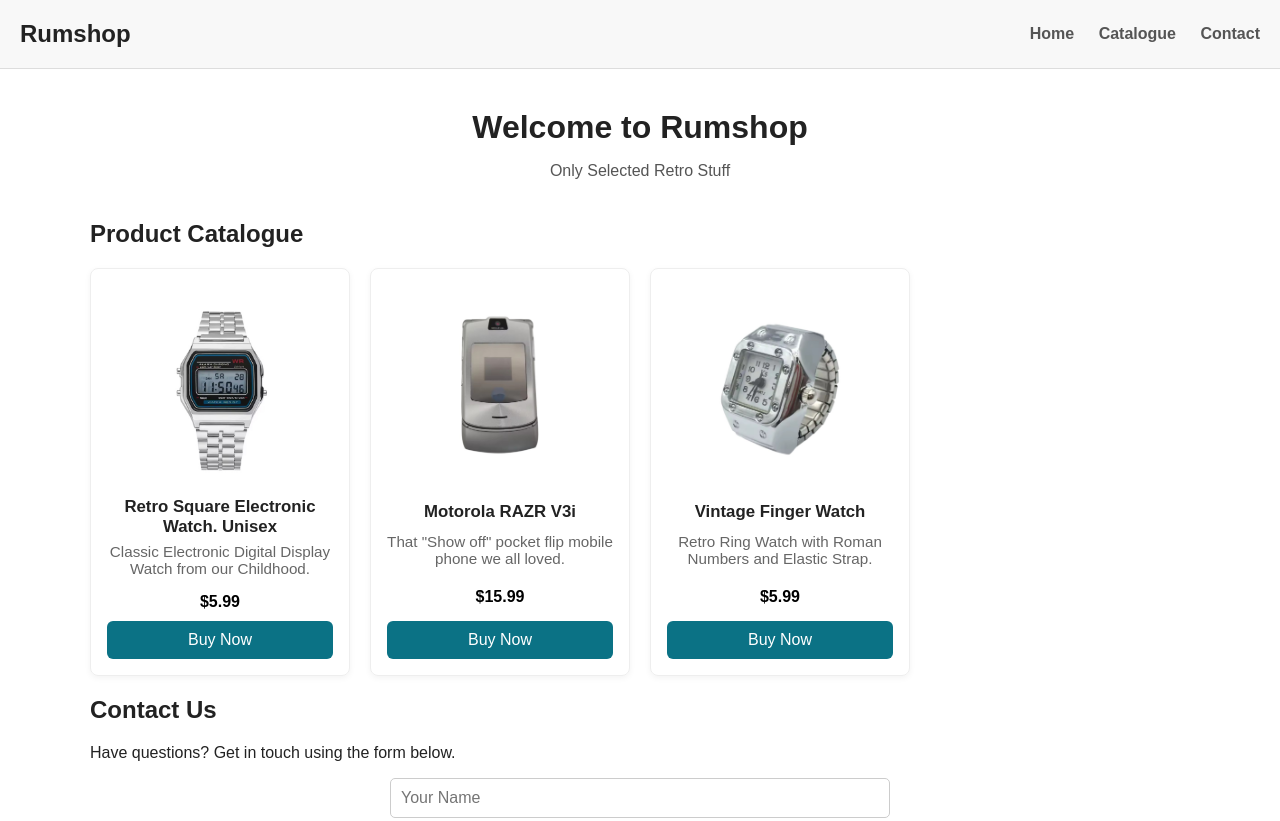
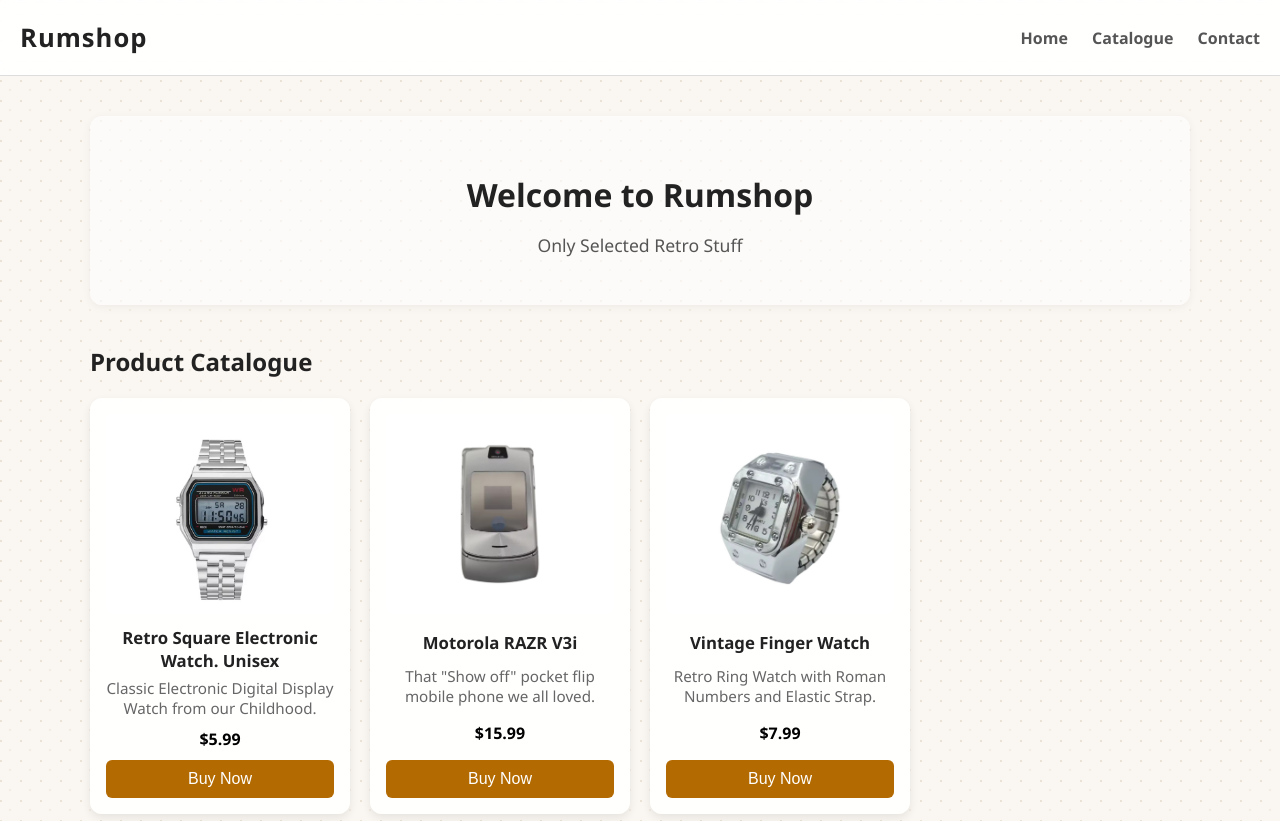
Before and after one commit to Rumshop/rumshop, a plain HTML site: page index.html in a window 1280 px wide. Shown: the top 821 px of the page. Drawn offline with Linux system fonts and the light colour scheme.

Commit message:
Update index.html

```diff
--- a/index.html
+++ b/index.html
@@ -4,16 +4,22 @@
   <meta charset="utf-8" />
   <meta name="viewport" content="width=device-width,initial-scale=1" />
   <title>Rumshop — Minimal Online Store</title>
-  <meta name="description" content="Rumshop — minimalist online store" />
+  <meta name="description" content="Rumshop — minimalist retro online store" />
   <style>
+    /* ===== GLOBAL STYLES ===== */
     body {
-      font-family: Arial, sans-serif;
+      font-family: 'Segoe UI', Arial, sans-serif;
       margin: 0;
-      background-color: #fff;
       color: #222;
+      background-color: #faf7f2;
+      background-image:
+        radial-gradient(circle at 1px 1px, rgba(200, 180, 150, 0.3) 1px, transparent 0),
+        radial-gradient(circle at 10px 10px, rgba(210, 190, 160, 0.2) 1px, transparent 0);
+      background-size: 20px 20px;
     }
+
     header {
-      background-color: #f8f8f8;
+      background-color: rgba(255,255,255,0.9);
       padding: 20px;
       position: sticky;
       top: 0;
@@ -21,17 +27,29 @@
       justify-content: space-between;
       align-items: center;
       border-bottom: 1px solid #ddd;
+      backdrop-filter: blur(6px);
       z-index: 1000;
     }
-    header h1 { margin: 0; font-size: 1.5rem; }
-    nav a { margin-left: 20px; text-decoration: none; color: #555; font-weight: bold; }
+
+    header h1 { margin: 0; font-size: 1.6rem; font-weight: bold; letter-spacing: 1px; }
+    nav a { margin-left: 20px; text-decoration: none; color: #555; font-weight: bold; transition: color 0.2s; }
     nav a:hover { color: #000; }
 
     main { max-width: 1100px; margin: 40px auto; padding: 0 20px; }
-    .hero { text-align: center; margin-bottom: 40px; }
-    .hero h2 { font-size: 2rem; margin-bottom: 10px; }
-    .hero p { color: #555; }
 
+    /* ===== HERO SECTION ===== */
+    .hero {
+      text-align: center;
+      margin-bottom: 40px;
+      background: rgba(255,255,255,0.6);
+      padding: 30px;
+      border-radius: 12px;
+      box-shadow: 0 2px 10px rgba(0,0,0,0.05);
+    }
+    .hero h2 { font-size: 2rem; margin-bottom: 10px; font-weight: 700; }
+    .hero p { color: #555; font-size: 1.1rem; }
+
+    /* ===== PRODUCT CATALOG ===== */
     .catalog {
       display: grid;
       grid-template-columns: repeat(auto-fill, minmax(250px, 1fr));
@@ -39,41 +57,48 @@
     }
 
     .product {
-      border: 1px solid #eee;
-      border-radius: 8px;
+      background: rgba(255,255,255,0.92);
+      border-radius: 12px;
       overflow: hidden;
-      box-shadow: 0 2px 6px rgba(0,0,0,0.05);
+      box-shadow: 0 4px 10px rgba(0,0,0,0.08);
       text-align: center;
       padding: 16px;
       display: flex;
       flex-direction: column;
       justify-content: space-between;
+      backdrop-filter: blur(5px);
+      transition: transform 0.2s;
     }
+
+    .product:hover { transform: translateY(-3px); }
+
     .product img {
       width: 100%;
       height: 200px;
       object-fit: cover;
       cursor: pointer;
       transition: transform 0.3s;
-      border-radius: 6px;
+      border-radius: 8px;
     }
     .product img:hover { transform: scale(1.05); }
-    .product h3 { margin: 12px 0 6px; font-size: 1.05rem; }
+
+    .product h3 { margin: 12px 0 6px; font-size: 1.05rem; color: #222; }
     .product p { color: #666; margin: 0 0 10px; font-size: 0.95rem; min-height: 40px; }
     .price { font-weight: bold; color: #000; margin-bottom: 10px; }
 
     .btn {
-      background-color: #0b7285;
+      background-color: #b36a00;
       color: #fff;
       border: none;
       padding: 10px 16px;
       border-radius: 6px;
       cursor: pointer;
       font-size: 1rem;
-      transition: background-color 0.2s;
+      transition: background-color 0.25s;
     }
-    .btn:hover { background-color: #095e6d; }
+    .btn:hover { background-color: #8a5200; }
 
+    /* ===== CONTACT FORM ===== */
     form { display: flex; flex-direction: column; gap: 10px; max-width: 500px; margin: 0 auto; }
     input, textarea {
       width: 100%;
@@ -82,17 +107,18 @@
       border-radius: 5px;
       border: 1px solid #ccc;
       font-size: 1rem;
+      background: #fffefc;
     }
     textarea { height: 100px; resize: none; }
 
-    footer { background: #f8f8f8; padding: 20px; text-align: center; color: #777; border-top: 1px solid #ddd; }
+    footer { background: rgba(255,255,255,0.9); padding: 20px; text-align: center; color: #777; border-top: 1px solid #ddd; margin-top: 40px; }
 
-    /* Image zoom modal */
+    /* ===== IMAGE MODAL ===== */
     .modal { display: none; position: fixed; z-index: 2000; left: 0; top: 0; width: 100%; height: 100%; background: rgba(0,0,0,0.85); align-items: center; justify-content: center; padding: 20px; }
     .modal img { max-width: 95%; max-height: 85%; border-radius: 6px; }
     .modal .close { position: absolute; top: 18px; right: 24px; color: #fff; font-size: 34px; cursor: pointer; }
 
-    /* PayPal overlay — scrollable */
+    /* ===== PAYPAL OVERLAY ===== */
     #paypal-overlay {
       display: none;
       position: fixed;
@@ -114,28 +140,11 @@
       text-align: center;
       padding: 25px;
     }
-    #paypal-box h3 {
-      margin-top: 0;
-      font-size: 1.2rem;
-      color: #333;
-      margin-bottom: 15px;
-    }
-    #paypal-close {
-      position: fixed;
-      top: 20px; right: 30px;
-      color: #fff;
-      font-size: 32px;
-      cursor: pointer;
-      font-weight: bold;
-      z-index: 4000;
-    }
+    #paypal-box h3 { margin-top: 0; font-size: 1.2rem; color: #333; margin-bottom: 15px; }
+    #paypal-close { position: fixed; top: 20px; right: 30px; color: #fff; font-size: 32px; cursor: pointer; font-weight: bold; z-index: 4000; }
 
     @media (max-width: 600px) {
-      #paypal-box {
-        margin: 40px auto;
-        width: 95%;
-        max-width: 95%;
-      }
+      #paypal-box { margin: 40px auto; width: 95%; max-width: 95%; }
     }
   </style>
 </head>
@@ -169,7 +178,7 @@
         </div>
 
         <!-- Product 2 -->
-        <div class="product" data-title="Motorola RAZR V3i" data-price="49.99">
+        <div class="product" data-title="Motorola RAZR V3i" data-price="15.99">
           <img src="images/product2.jpg" alt="Motorola RAZR V3i" class="clickable-img">
           <h3>Motorola RAZR V3i</h3>
           <p>That "Show off" pocket flip mobile phone we all loved.</p>
@@ -178,11 +187,11 @@
         </div>
 
         <!-- Product 3 -->
-        <div class="product" data-title="Vintage Finger Watch" data-price="5.99">
+        <div class="product" data-title="Vintage Finger Watch" data-price="7.99">
           <img src="images/product3.jpg" alt="Vintage Finger Watch" class="clickable-img">
           <h3>Vintage Finger Watch</h3>
           <p>Retro Ring Watch with Roman Numbers and Elastic Strap.</p>
-          <div class="price">$5.99</div>
+          <div class="price">$7.99</div>
           <button class="btn buy-now">Buy Now</button>
         </div>
 
@@ -255,7 +264,7 @@
         paypalContainer.innerHTML = '';
 
         paypal.Buttons({
-          style: { color: 'blue', shape: 'rect', label: 'buynow', height: 45 },
+          style: { color: 'gold', shape: 'rect', label: 'buynow', height: 48 },
           createOrder: (data, actions) => actions.order.create({
             purchase_units: [{ description: title, amount: { value: price } }]
           }),
```
